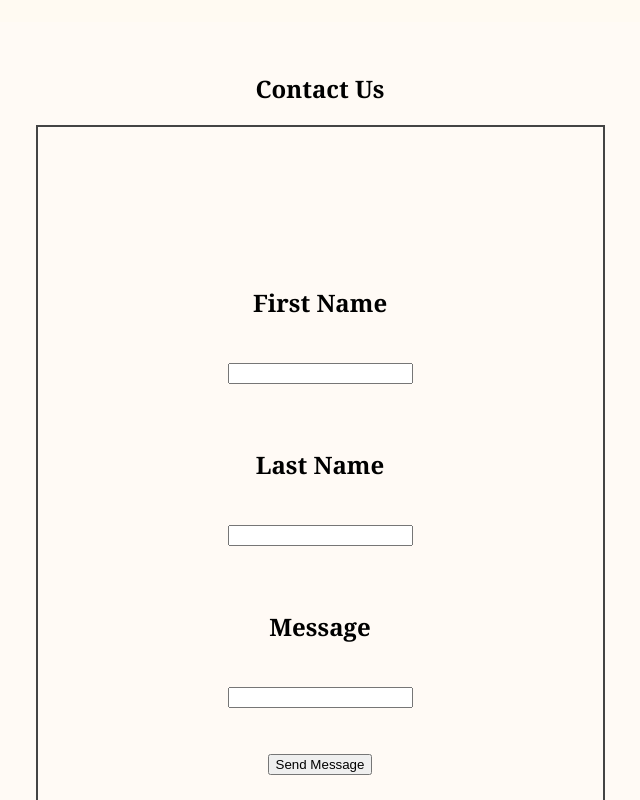
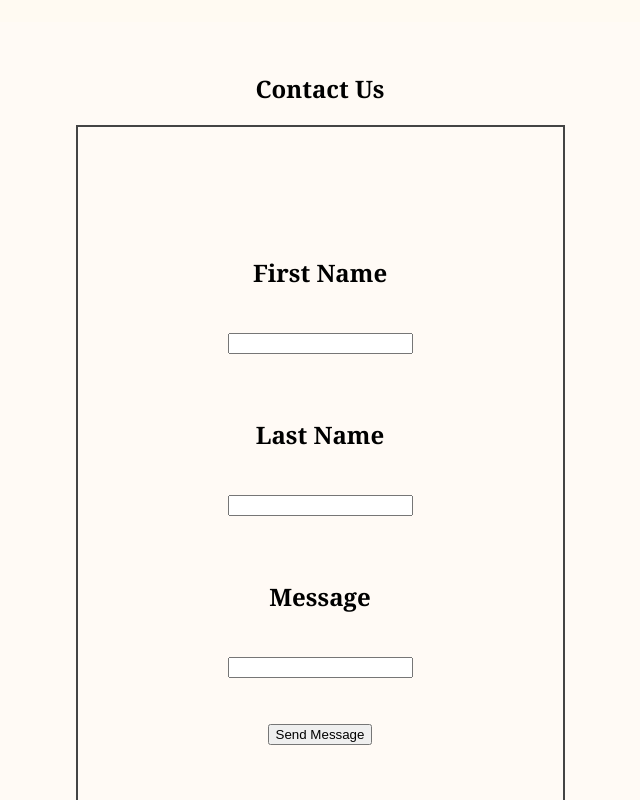
Before and after one commit to Riyakadam2007/mywebsite, a plain HTML site: page index.html in a window 1280 px wide. Shown: the part 3900-4700 px from the top of the page, without its empty margins (320-960 px from the left). Drawn offline with Linux system fonts and the light colour scheme; files whose address does not match are found by name.

Commit message:
Update index.html

```diff
--- a/index.html
+++ b/index.html
@@ -270,7 +270,7 @@ Welcome to the world of Mahi — where elegance meets affordability.
   </script>
   <div style="display: flex;justify-content: center; flex-wrap: wrap;">
 
-  <form onsubmit="send(); return false;" style="padding: 140px 190px 140px 190px;border: 2px solid #444; width: max-content; size: 100cm;">
+  <form onsubmit="send(); return false;" style="padding: 110px 150px 110px 150px;border: 2px solid #444; width: max-content; size: 100cm;">
 
     <label><h1>First Name</h1></label><br>
     <input type="text" id="name"><br><br><br>
```
